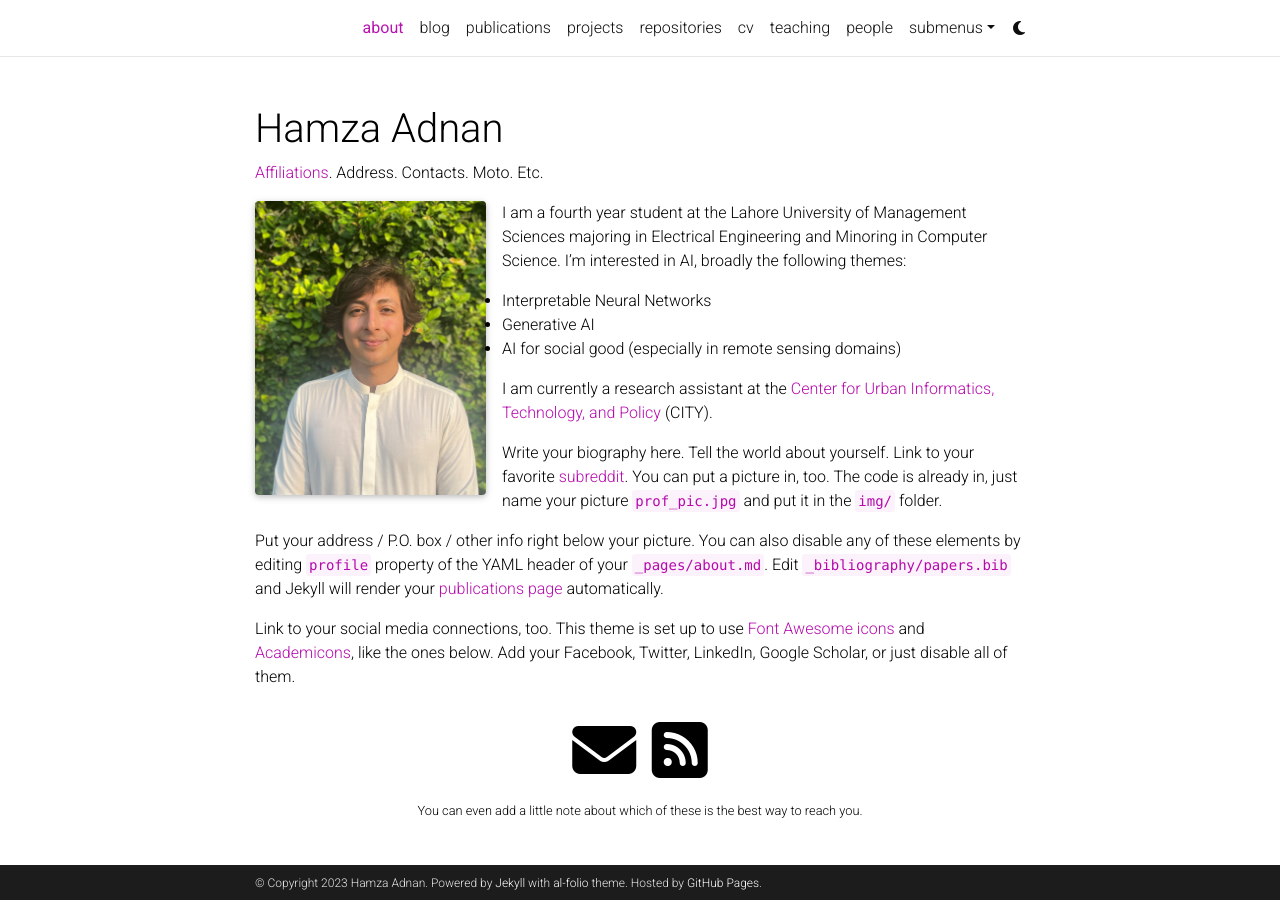
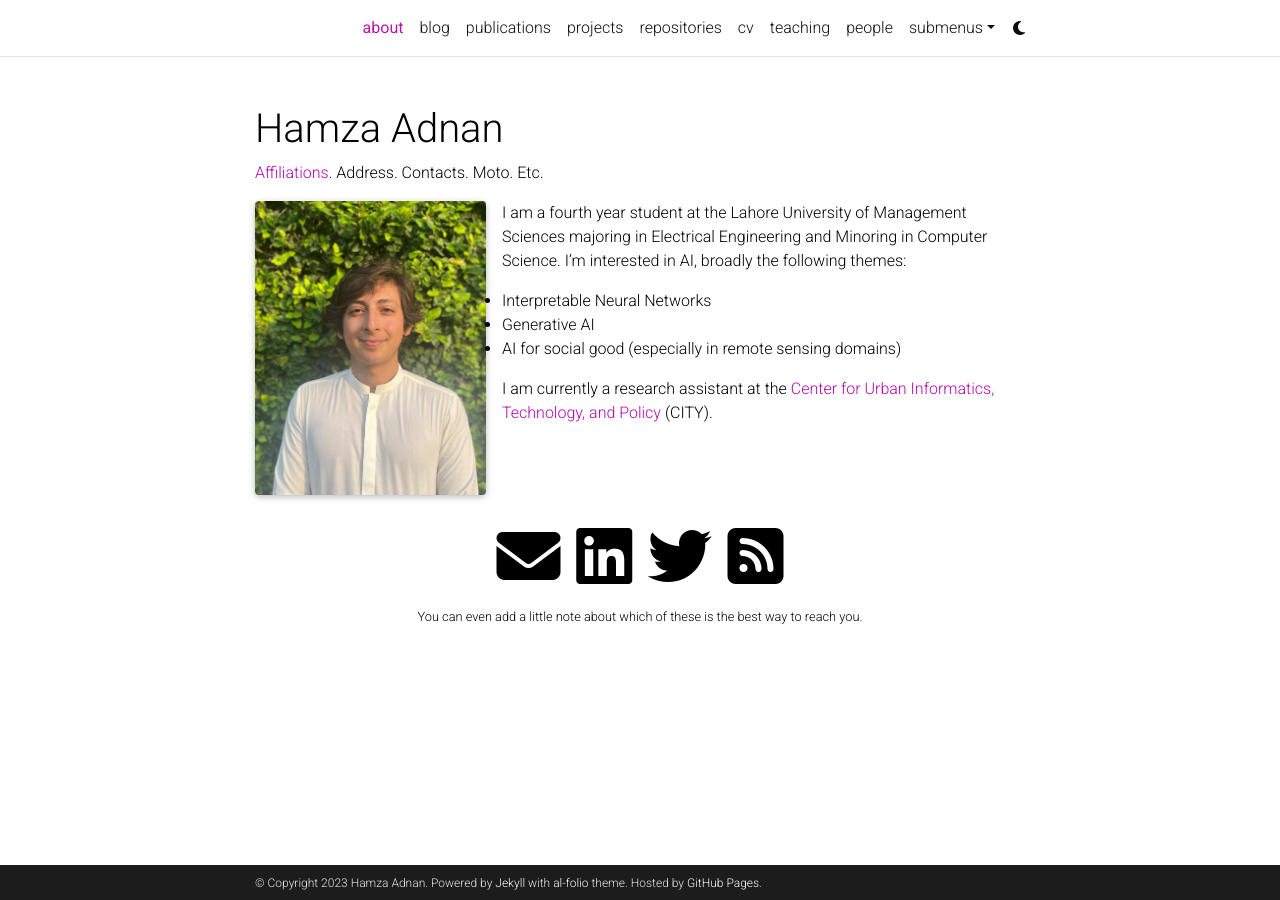
Before and after one commit to hamzaadnan/Website-Candidate, a Jekyll site: the page built from _pages/about.md, in a window 1280 px wide. Built offline with Jekyll 4.4.1, drawn with Linux system fonts in a browser that asks for light colours; full-size pictures stand in for the smaller copies a plugin makes; comment, search, counter and statistics services are not loaded; a style sheet for code colours, icons or effects is not loaded.

Commit message:
Changed About page

```diff
--- a/_config.yml
+++ b/_config.yml
@@ -68,9 +68,9 @@
 
 github_username: # your GitHub user name
 gitlab_username: # your GitLab user name
-twitter_username: # your Twitter handle
+twitter_username: _hamzaadnan # your Twitter handle
 mastodon_username: # your mastodon instance+username in the format instance.tld/@username
-linkedin_username: # your LinkedIn user name
+linkedin_username: h-adnan # your LinkedIn user name
 telegram_username: # your Telegram user name
 scholar_userid: # your Google Scholar ID
 semanticscholar_id: # your Semantic Scholar ID
--- a/_pages/about.md
+++ b/_pages/about.md
@@ -23,9 +23,3 @@
 - AI for social good (especially in remote sensing domains)
 
 I am currently a research assistant at the [Center for Urban Informatics, Technology, and Policy](https://city.lums.edu.pk/) (CITY).
-
-Write your biography here. Tell the world about yourself. Link to your favorite [subreddit](http://reddit.com). You can put a picture in, too. The code is already in, just name your picture `prof_pic.jpg` and put it in the `img/` folder.
-
-Put your address / P.O. box / other info right below your picture. You can also disable any of these elements by editing `profile` property of the YAML header of your `_pages/about.md`. Edit `_bibliography/papers.bib` and Jekyll will render your [publications page](/al-folio/publications/) automatically.
-
-Link to your social media connections, too. This theme is set up to use [Font Awesome icons](http://fortawesome.github.io/Font-Awesome/) and [Academicons](https://jpswalsh.github.io/academicons/), like the ones below. Add your Facebook, Twitter, LinkedIn, Google Scholar, or just disable all of them.
```
